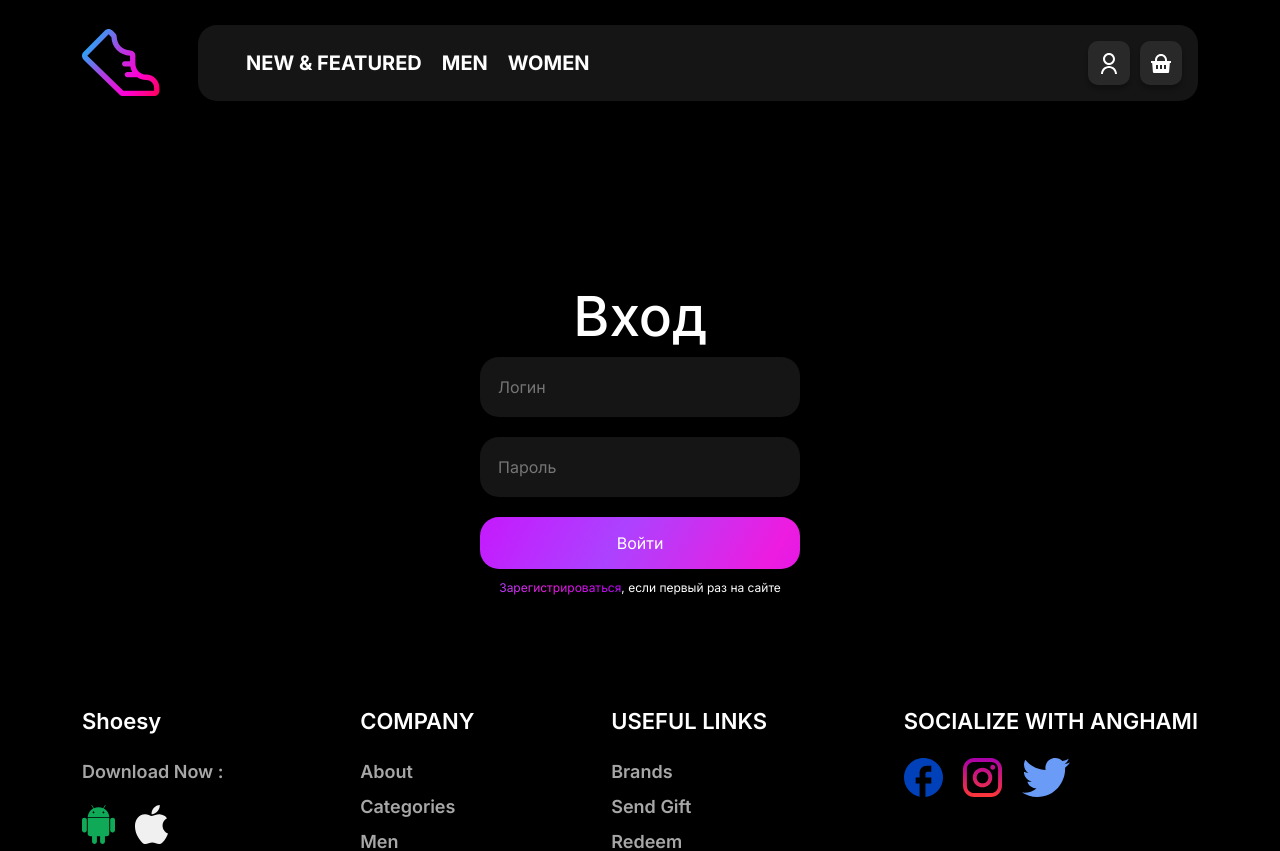
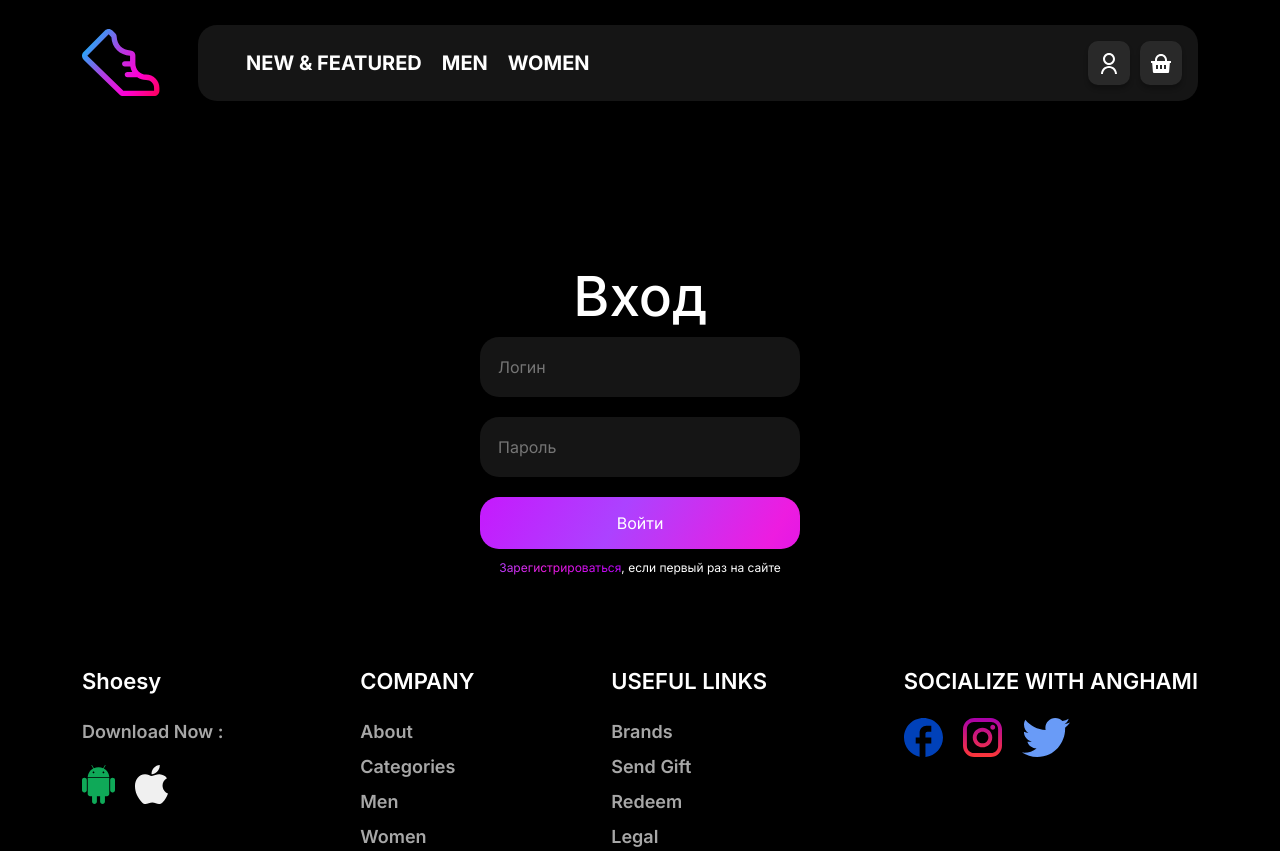
Before and after one commit to normansrgn/graduateWork, a React app: page /log in a window 1280 px wide. Shown: the top 851 px of the page. Built offline with nearby package versions, Linux system fonts and the light colour scheme; the HTML template or start-up script is replaced by a standard one.

Commit message:
fix burger menu

```diff
--- a/src/components/Header/__header.scss
+++ b/src/components/Header/__header.scss
@@ -6,9 +6,9 @@
   width: 100%;
   transition: transform 0.3s ease-in-out;
 
-  &--visible {
-    transform: translateY(0);
-  }
+  // &--visible {
+  //   transform: translateY(0);
+  // }
 
   &--hidden {
     transform: translateY(-100%);
--- a/src/components/LogReg/__logReg.scss
+++ b/src/components/LogReg/__logReg.scss
@@ -1,5 +1,5 @@
 .login {
-height: 60vh;
+height: 55vh;
 display: flex;
 justify-content: center;
 align-items: center;
```
